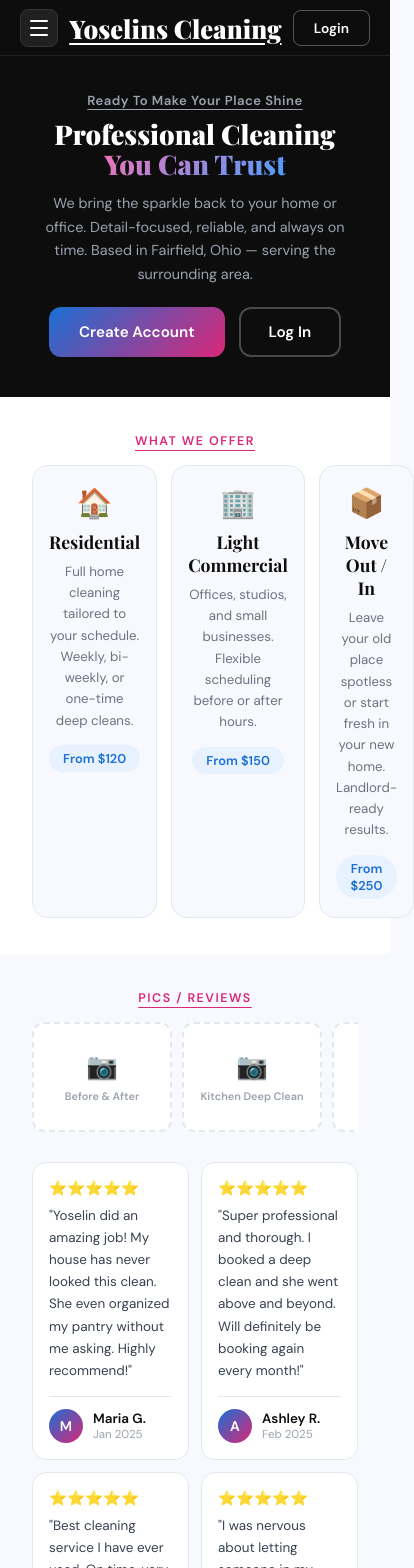
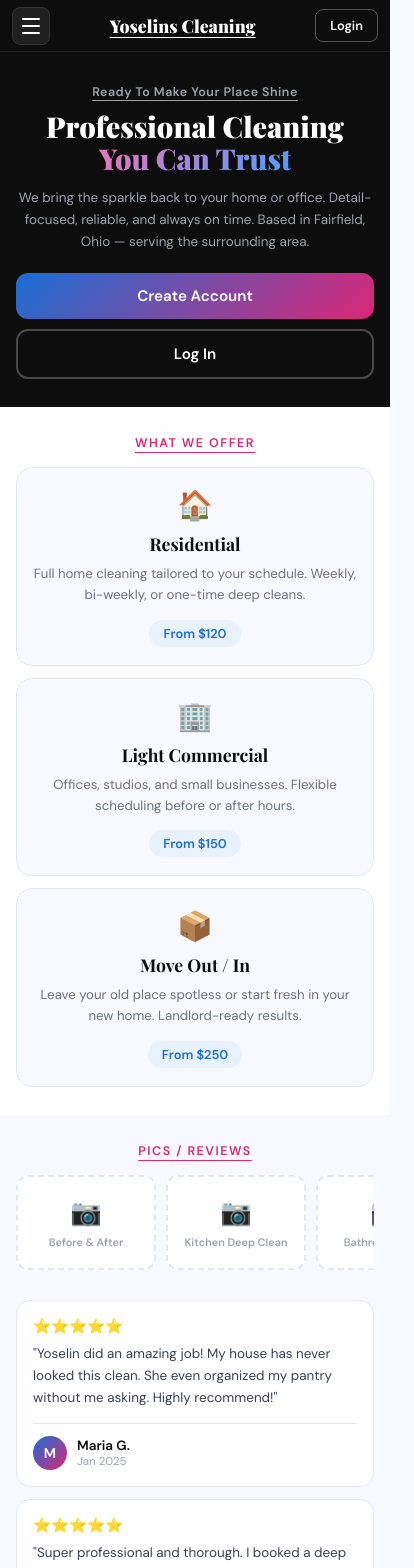
Before and after one commit to pgyb41494-create/yoselin-cleaning, a Next.js app: page / in a window 390 px wide. Shown: the top 1568 px of the page, 414 px wide, since content can reach past the window. Built offline with nearby package versions, Linux system fonts and the light colour scheme; no server answers.

Commit message:
Update globals.css

```diff
--- a/app/globals.css
+++ b/app/globals.css
@@ -503,9 +503,9 @@ tr:hover td { background: var(--soft); }
 .cd-request { display: flex; flex-direction: column; gap: 16px; }
 .chat-inline { display: flex; flex-direction: column; }
 
-/* ═══ LOCATION CTA ROW ═══ */
-.hp-location-cta-row { display: flex; align-items: center; justify-content: center; gap: 20px; flex-wrap: wrap; max-width: 700px; margin: 0 auto; }
-.hp-loc-btn { white-space: nowrap; flex-shrink: 0; }
+/* ═══ LOCATION STACK ═══ */
+.hp-location-stack { display: flex; flex-direction: column; align-items: center; gap: 20px; max-width: 600px; margin: 0 auto; }
+.hp-loc-btn { width: 100%; max-width: 320px; text-align: center; justify-content: center; }
 
 /* ═══ CLIENT DASHBOARD REDESIGN ═══ */
 .cd-root { min-height: 100vh; background: #f4f6fb; }
@@ -695,3 +695,77 @@ tr:hover td { background: var(--soft); }
 .am-switch button { background: none; border: none; color: var(--blue); font-weight: 700; cursor: pointer; font-size: .8rem; }
 .am-reset-success { text-align: center; padding: 20px 0; }
 .am-reset-success p { color: #d1d5db; font-size: .88rem; margin-bottom: 14px; line-height: 1.6; }
+
+/* ═══ MOBILE RESPONSIVE ═══ */
+@media (max-width: 640px) {
+  /* Homepage navbar */
+  .hp-nav { padding: 0 12px; height: 52px; }
+  .hp-nav-brand { font-size: 1.1rem; }
+  .hp-nav-login { padding: 7px 14px; font-size: .8rem; }
+
+  /* Hero */
+  .hp-hero { padding: 32px 16px 28px; }
+  .hp-hero-title { font-size: 1.8rem; }
+  .hp-hero-tagline { font-size: .78rem; }
+  .hp-hero-intro { font-size: .84rem; }
+  .hp-hero-btns { flex-direction: column; gap: 10px; }
+  .hp-btn-primary, .hp-btn-outline { width: 100%; text-align: center; justify-content: center; padding: 13px 20px; }
+
+  /* Services */
+  .hp-services { padding: 28px 16px; }
+  .hp-services-grid { grid-template-columns: 1fr; gap: 12px; }
+  .hp-service-card { padding: 18px 16px; }
+
+  /* Gallery / reviews */
+  .hp-gallery { padding: 28px 16px; }
+  .hp-photos-row { gap: 10px; }
+  .hp-photo { min-width: 120px; height: 95px; }
+  .hp-reviews-grid { grid-template-columns: 1fr; gap: 12px; }
+  .hp-review-card { padding: 16px; }
+
+  /* Location */
+  .hp-location { padding: 28px 16px; }
+  .hp-location-box { padding: 14px 16px; flex-direction: column; text-align: center; gap: 8px; }
+  .hp-loc-btn { font-size: .9rem; padding: 13px 20px; }
+
+  /* Footer */
+  .hp-footer { padding: 28px 16px; }
+
+  /* Auth modal */
+  .am-modal { padding: 28px 20px 24px; border-radius: 18px; }
+
+  /* Dashboard */
+  .cd-hero { padding: 20px 16px; }
+  .cd-hero-inner { flex-direction: column; gap: 12px; }
+  .cd-hero-left h1 { font-size: 1.3rem; }
+  .cd-hero-status { width: 100%; }
+  .cd-body { padding: 16px 12px 60px; }
+  .cd-tiles { grid-template-columns: 1fr; }
+  .cd-welcome-card { min-height: 160px; }
+  .cwc-content { padding: 20px 18px; }
+  .cwc-content h2 { font-size: 1.2rem; }
+  .cd-booking-banner { flex-direction: column; align-items: flex-start; gap: 10px; padding: 16px; }
+  .cbb-right { align-self: flex-start; }
+  .cdc-key { min-width: 90px; }
+
+  /* Admin */
+  .ad-stats { gap: 0; padding: 14px 16px; }
+  .ad-stat { min-width: 70px; padding: 0 8px; }
+  .ad-stat-val { font-size: 1.3rem; }
+  .ad-stat-label { font-size: .62rem; }
+  .ad-new-quote-btn { padding: 8px 12px; font-size: .76rem; }
+  .ad-tabs-row { padding: 0 12px; }
+  .ad-tab { padding: 12px 14px; font-size: .78rem; }
+  .ad-body { padding: 16px 12px 60px; }
+  .ad-cards { grid-template-columns: 1fr; }
+
+  /* Booking wizard */
+  .row2 { grid-template-columns: 1fr !important; }
+  .wizard-body { padding: 16px 12px 60px; }
+  .steps-row { gap: 4px; }
+  .dot-label { font-size: .6rem; }
+
+  /* Chat */
+  .chat-panel { border-radius: 0; }
+  .chat-msgs { height: 320px !important; }
+}
```
